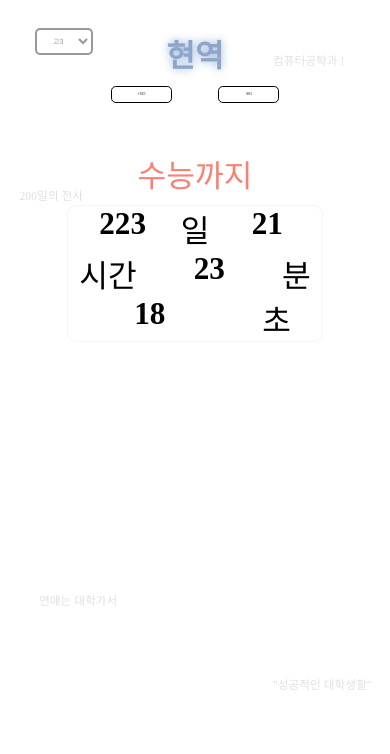
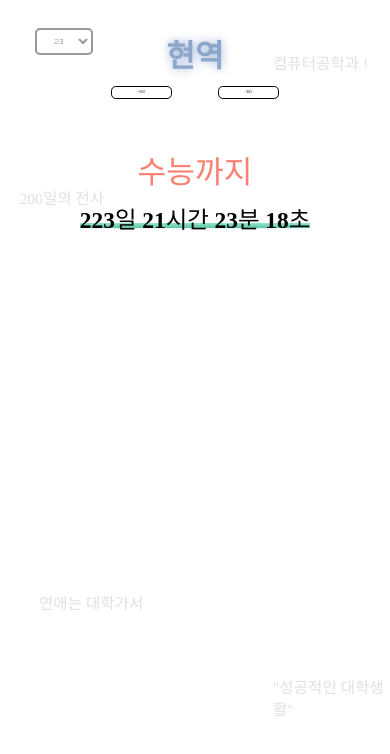
Before and after one commit to jungin7612/jungin7612.github.io, a plain HTML site: page index.html in a window 390 px wide. Drawn offline with Linux system fonts and the light colour scheme; a web font is replaced by a local one.

Commit message:
디자인 수정

```diff
--- a/click.css
+++ b/click.css
@@ -9,7 +9,8 @@ a {
   position: absolute;
   color: rgb(224, 224, 224);
   font-family: "KOTRA_BOLD-Bold";
-  font-size: 3vmin;
+  font-size: 4vmin;
+  z-index: -1;
 }
 #floattext {
   top: 22vh;
@@ -61,10 +62,10 @@ a {
   background: none;
   padding: 6px 12px;
   font-size: 0.3em;
-  border: 1.5px solid black;
-  color: black;
+  border: 2px solid #999;
+    color: #999;
   border-radius: 5px;
-  width: 5vw;
+  width: 14em;
   height: 5.5em;
   min-width: 9em;
   min-height: 5em;
@@ -76,12 +77,12 @@ a {
   justify-content: space-around;
 }
 .button-item {
-  font-size: 1em;
+  font-size: 1vw;
   border-radius: 0.3rem;
   color: black;
   border: black 1.5px solid;
   width: 10vw;
-  height: 1.5em;
+  height: 5vh;
   text-align: center;
   display: flex;
   align-items: center;
@@ -94,29 +95,7 @@ a {
   border: white 1.5px solid;
 }
 
-/* date css */
-
-.date {
-  display: flex;
-  flex-direction: column;
-  font-size: 5.4vmin;
-  text-align: center;
-  margin-bottom: 0.5em;
-  font-family: "NEXON Lv1 Gothic OTF";
-  font-weight: bold;
-}
-
 /* d-day css */
-
-.d-day {
-  display: flex;
-  width: 65%;
-  flex-direction: column;
-  justify-content: center;
-  align-items: center;
-  color: black;
-  margin-bottom: 0.5em;
-}
 .totest {
   text-align: center;
   color: salmon;
@@ -127,11 +106,7 @@ a {
 }
 
 .text-container {
-  display: flex;
-  flex-wrap: wrap;
-  justify-content: space-around;
-  width: 75%;
-  font-size: 8vmin;
+  font-size: 6vmin;
   background: linear-gradient(
     to bottom,
     #00000000 64%,
@@ -142,11 +117,8 @@ a {
   font-family: "IBMPlexSansKR-Regular";
 }
 .d-dayText {
-  display: flex;
   font-family: "IBMPlexSansKR-Regular";
   font-weight: bold;
-  justify-content: center;
-  align-items: center;
   border-radius: 0.2em;
 }
 
@@ -154,6 +126,8 @@ a {
 
 @media (max-width: 550px) {
   #years-select {
+    top: 4em;
+    left: 5em;
     background: none;
     font-size: 7px;
     border: 2px solid #999;
@@ -176,31 +150,12 @@ a {
     color: black;
     border: 1.5px black solid;
     width: 15em;
-    height: 4em;
+    height: 3em;
     text-align: center;
     display: flex;
     align-items: center;
     justify-content: center;
     font-family: "ELAND_Nice_M";
-  }
-  .d-dayText {
-    width: 40%;
-    height: 43%;
-    display: flex;
-    font-family: "IBMPlexSansKR-Regular";
-    justify-content: center;
-    align-items: center;
-    border-radius: 0.2em;
-  }
-  .text-container {
-    display: flex;
-    flex-wrap: wrap;
-    justify-content: space-around;
-    width: 100%;
-    font-size: 8vmin;
-    background: none;
-    border: 1px whitesmoke solid;
-    border-radius: 0.3em;
   }
 }
 
--- a/index.html
+++ b/index.html
@@ -32,7 +32,7 @@
     </header>
 
     <div class="main-container">
-      <div class="d-day">
+      <!-- <div class="d-day"> -->
         <div class="totest">수능까지</div>
         <span class="text-container">
           <span id="day" class="d-dayText"></span>일
@@ -40,7 +40,7 @@
           <span id="minute" class="d-dayText"></span>분
           <span id="second" class="d-dayText"></span>초
         </span>
-      </div>
+      <!-- </div> -->
     </div>
 
     <script src="click.js"></script>
```
